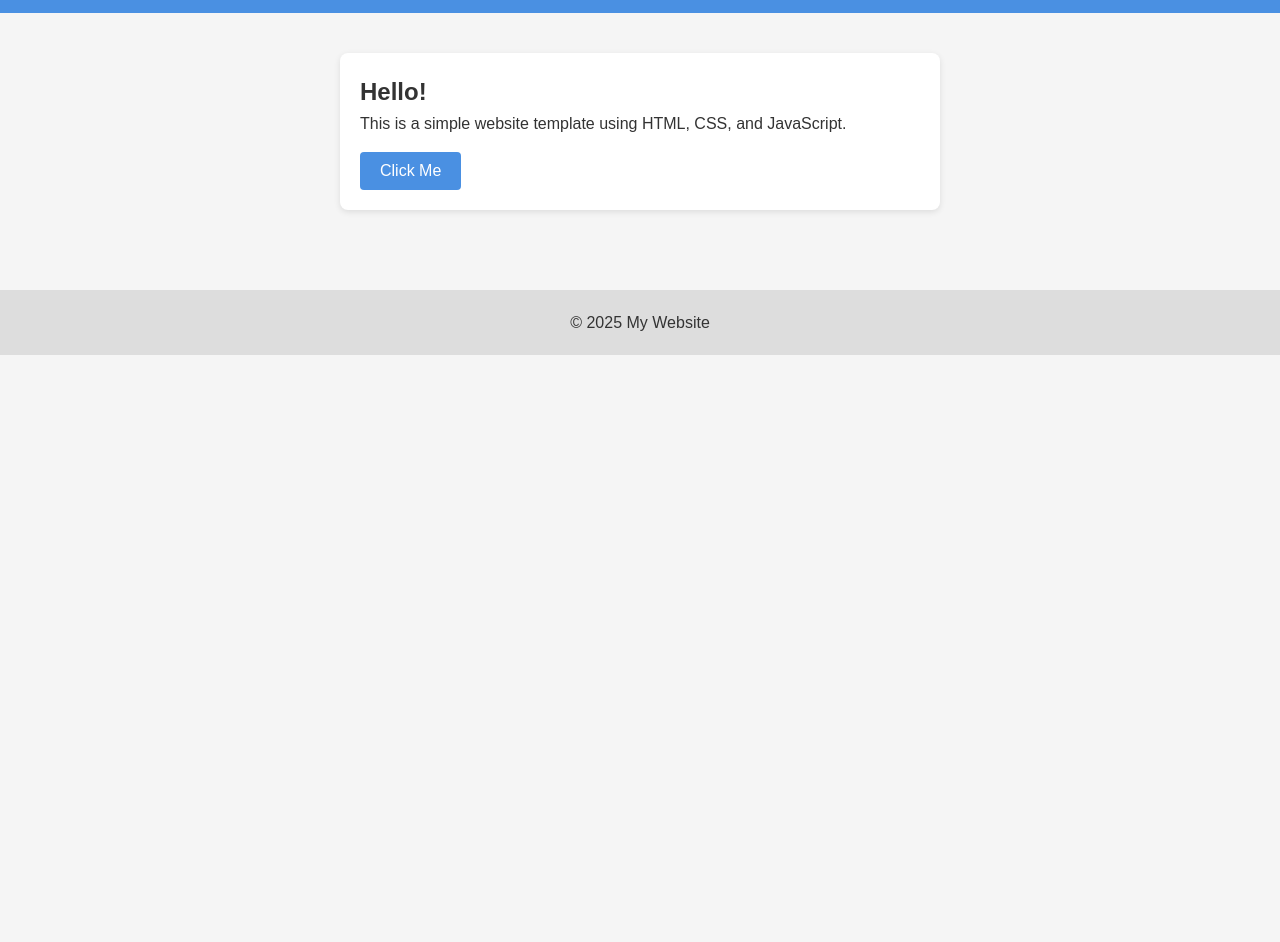
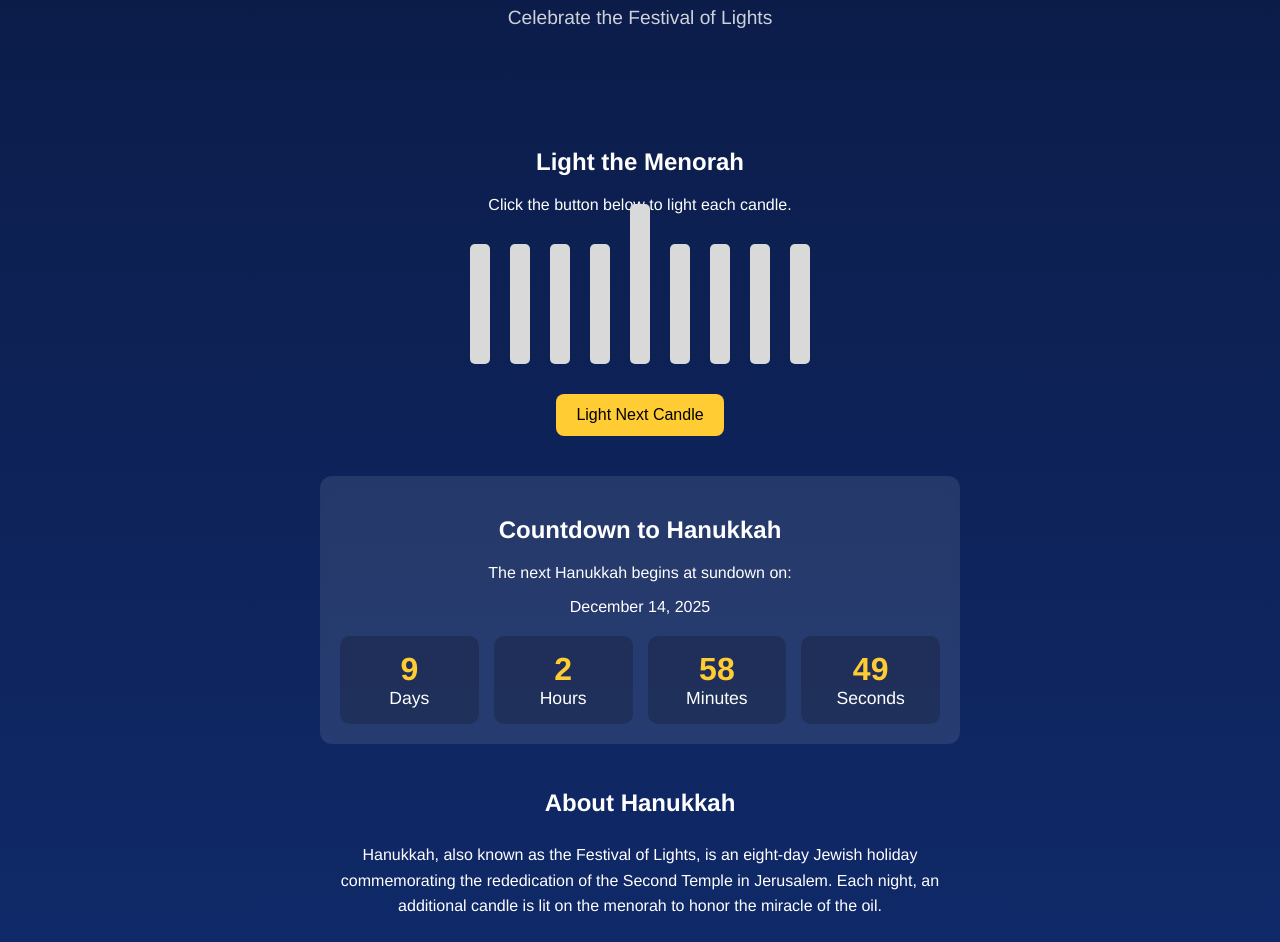
Before and after one commit to colbieW/virtualmachine, a plain HTML site: page index.html in a window 1280 px wide. Shown: the part 114-1056 px from the top of the page. Before the commit the page ends 800 px from the top, so only its background shows below. Drawn offline with Linux system fonts and the light colour scheme.

Commit message:
hannukah website

```diff
--- a/index.html
+++ b/index.html
@@ -1,40 +1,63 @@
 <!DOCTYPE html>
 <html lang="en">
 <head>
-    <meta charset="UTF-8" />
-    <meta name="viewport" content="width=device-width, initial-scale=1.0" />
-    <title>My Basic Website</title>
-
-    <!-- Link to external stylesheet -->
-    <link rel="stylesheet" href="styles.css" />
+    <meta charset="UTF-8">
+    <meta name="viewport" content="width=device-width, initial-scale=1.0">
+    <title>Happy Hanukkah!</title>
+    <link rel="stylesheet" href="styles.css">
 </head>
 <body>
-
     <header>
-        <h1>Welcome to My Website</h1>
-        <nav>
-            <ul>
-                <li><a href="#">Home</a></li>
-                <li><a href="#">About</a></li>
-                <li><a href="#">Contact</a></li>
-            </ul>
-        </nav>
+        <h1>🕎 Happy Hanukkah!</h1>
+        <p class="subtitle">Celebrate the Festival of Lights</p>
     </header>
 
     <main>
-        <section class="intro">
-            <h2>Hello!</h2>
-            <p>This is a simple website template using HTML, CSS, and JavaScript.</p>
-            <button id="clickBtn">Click Me</button>
-            <p id="message"></p>
+        <section class="menorah-section">
+            <h2>Light the Menorah</h2>
+            <p>Click the button below to light each candle.</p>
+            <div id="menorah">
+                <!-- 9 candles (shamash + 8 nights) -->
+                <div class="candle" data-index="0"></div>
+                <div class="candle" data-index="1"></div>
+                <div class="candle" data-index="2"></div>
+                <div class="candle" data-index="3"></div>
+                <div class="candle" data-index="4" id="shamash"></div>
+                <div class="candle" data-index="5"></div>
+                <div class="candle" data-index="6"></div>
+                <div class="candle" data-index="7"></div>
+                <div class="candle" data-index="8"></div>
+            </div>
+            <button id="lightButton">Light Next Candle</button>
+        </section>
+
+        <section class="countdown-section">
+    <h2>Countdown to Hanukkah</h2>
+    <p>The next Hanukkah begins at sundown on:</p>
+    <p class="date-display">December 14, 2025</p>
+
+    <div id="countdown">
+        <div><span id="days">0</span><br>Days</div>
+        <div><span id="hours">0</span><br>Hours</div>
+        <div><span id="minutes">0</span><br>Minutes</div>
+        <div><span id="seconds">0</span><br>Seconds</div>
+    </div>
+        </section>
+
+        <section class="info-section">
+            <h2>About Hanukkah</h2>
+            <p>
+                Hanukkah, also known as the Festival of Lights, is an eight-day Jewish holiday
+                commemorating the rededication of the Second Temple in Jerusalem.
+                Each night, an additional candle is lit on the menorah to honor the miracle of the oil.
+            </p>
         </section>
     </main>
 
     <footer>
-        <p>&copy; 2025 My Website</p>
+        <p>✨ Chag Sameach! ✨</p>
     </footer>
 
-    <!-- Link to JS file -->
     <script src="scripts.js"></script>
 </body>
 </html>
--- a/scripts.js
+++ b/scripts.js
@@ -1,9 +1,40 @@
-// When the button is clicked, display a message
-document.addEventListener("DOMContentLoaded", function () {
-    const btn = document.getElementById("clickBtn");
-    const msg = document.getElementById("message");
+let currentCandle = 0;
+const candles = document.querySelectorAll(".candle");
+const button = document.getElementById("lightButton");
 
-    btn.addEventListener("click", () => {
-        msg.textContent = "Thanks for clicking!";
-    });
+button.addEventListener("click", () => {
+    if (currentCandle < candles.length) {
+        candles[currentCandle].classList.add("lit");
+        currentCandle++;
+    } else {
+        button.textContent = "All candles are lit!";
+        button.disabled = true;
+    }
 });
+
+// ------------------ COUNTDOWN TIMER ------------------
+const hanukkahDate = new Date("December 14, 2025 18:00:00").getTime(); // sundown start
+
+function updateCountdown() {
+    const now = new Date().getTime();
+    const difference = hanukkahDate - now;
+
+    if (difference <= 0) {
+        document.querySelector(".countdown-section").innerHTML =
+            "<h2>Hanukkah Has Begun! 🕎✨</h2>";
+        return;
+    }
+
+    const days = Math.floor(difference / (1000 * 60 * 60 * 24));
+    const hours = Math.floor((difference / (1000 * 60 * 60)) % 24);
+    const minutes = Math.floor((difference / (1000 * 60)) % 60);
+    const seconds = Math.floor((difference / 1000) % 60);
+
+    document.getElementById("days").textContent = days;
+    document.getElementById("hours").textContent = hours;
+    document.getElementById("minutes").textContent = minutes;
+    document.getElementById("seconds").textContent = seconds;
+}
+
+setInterval(updateCountdown, 1000);
+updateCountdown();
--- a/styles.css
+++ b/styles.css
@@ -1,76 +1,119 @@
-/* BASIC RESET */
-* {
+body {
     margin: 0;
-    padding: 0;
-    box-sizing: border-box;
+    font-family: "Helvetica", "Arial", sans-serif;
+    background: linear-gradient(#0b1b46, #102b6d);
+    color: #fff;
+    text-align: center;
 }
 
-/* BODY STYLING */
-body {
-    font-family: Arial, sans-serif;
-    background-color: #f5f5f5;
-    color: #333;
+header {
+    padding: 40px 20px;
+}
+
+.subtitle {
+    font-size: 1.2rem;
+    opacity: 0.8;
+}
+
+main {
+    padding: 20px;
+}
+
+.menorah-section {
+    margin: 40px auto;
+}
+
+#menorah {
+    display: flex;
+    justify-content: center;
+    gap: 20px;
+    margin: 30px 0;
+    position: relative;
+}
+
+.candle {
+    width: 20px;
+    height: 120px;
+    background: #d9d9d9;
+    border-radius: 5px;
+    position: relative;
+}
+
+#shamash {
+    height: 160px;
+    margin-top: -40px;
+}
+
+.candle.lit::before {
+    content: "";
+    position: absolute;
+    top: -35px;
+    left: 50%;
+    transform: translateX(-50%);
+    width: 18px;
+    height: 30px;
+    background: radial-gradient(circle, #ffef8f, #ffbb33, #ff9900);
+    border-radius: 50%;
+    animation: flicker 0.15s infinite alternate;
+}
+
+@keyframes flicker {
+    from { transform: translateX(-50%) scale(1); }
+    to { transform: translateX(-50%) scale(1.08); }
+}
+
+button {
+    padding: 12px 20px;
+    font-size: 1rem;
+    border: none;
+    border-radius: 8px;
+    background: #ffcc33;
+    cursor: pointer;
+    transition: background 0.3s;
+}
+
+button:hover {
+    background: #e6b62c;
+}
+
+.info-section {
+    max-width: 600px;
+    margin: 0 auto;
     line-height: 1.6;
 }
 
-/* HEADER */
-header {
-    background-color: #4a90e2;
-    color: white;
+footer {
+    margin-top: 40px;
     padding: 20px;
-    text-align: center;
+    opacity: 0.7;
 }
 
-header ul {
-    list-style: none;
-    display: flex;
-    justify-content: center;
-    margin-top: 10px;
+/* Countdown Calendar */
+.countdown-section {
+    margin: 40px auto;
+    padding: 20px;
+    max-width: 600px;
+    background: rgba(255, 255, 255, 0.1);
+    border-radius: 12px;
+    backdrop-filter: blur(4px);
 }
 
-header ul li {
-    margin: 0 15px;
+#countdown {
+    margin-top: 20px;
+    display: grid;
+    grid-template-columns: repeat(4, 1fr);
+    gap: 15px;
 }
 
-header a {
-    color: white;
-    text-decoration: none;
-    font-weight: bold;
+#countdown div {
+    padding: 15px 10px;
+    background: rgba(0, 0, 0, 0.2);
+    border-radius: 10px;
+    font-size: 1.1rem;
 }
 
-/* MAIN CONTENT */
-main {
-    padding: 40px;
+#countdown span {
+    font-size: 2rem;
+    font-weight: bold;
+    color: #ffcc33;
 }
-
-.intro {
-    background: white;
-    padding: 20px;
-    max-width: 600px;
-    margin: auto;
-    border-radius: 8px;
-    box-shadow: 0 2px 6px rgba(0,0,0,0.1);
-}
-
-button {
-    padding: 10px 20px;
-    margin-top: 15px;
-    cursor: pointer;
-    background-color: #4a90e2;
-    color: white;
-    border: none;
-    border-radius: 4px;
-    font-size: 16px;
-}
-
-button:hover {
-    background-color: #357ab7;
-}
-
-/* FOOTER */
-footer {
-    text-align: center;
-    padding: 20px;
-    background-color: #ddd;
-    margin-top: 40px;
-}
```
